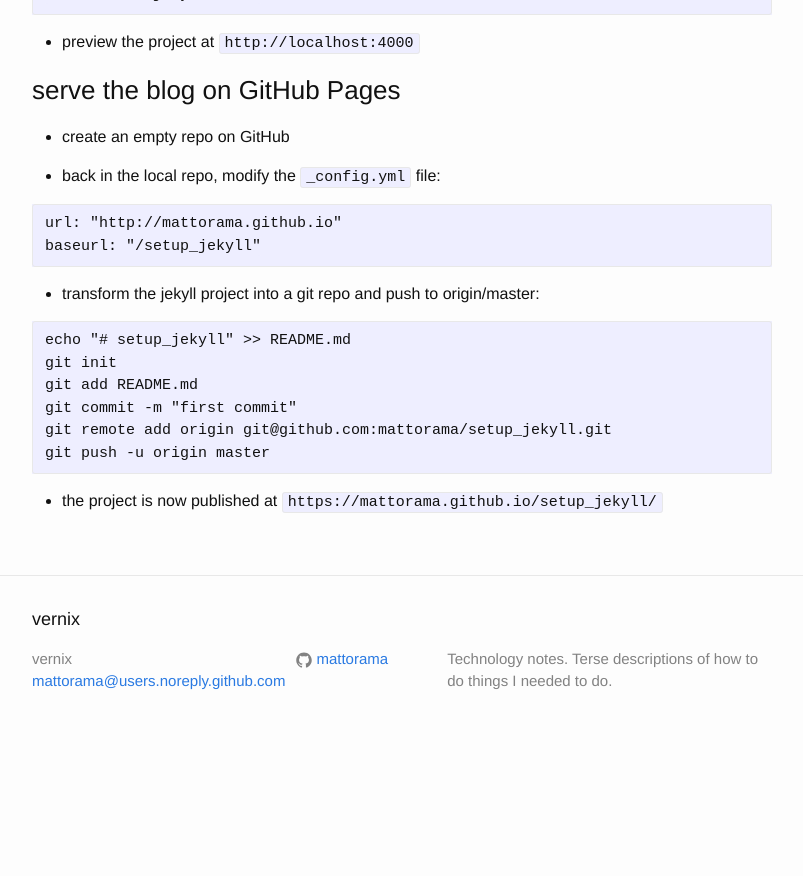
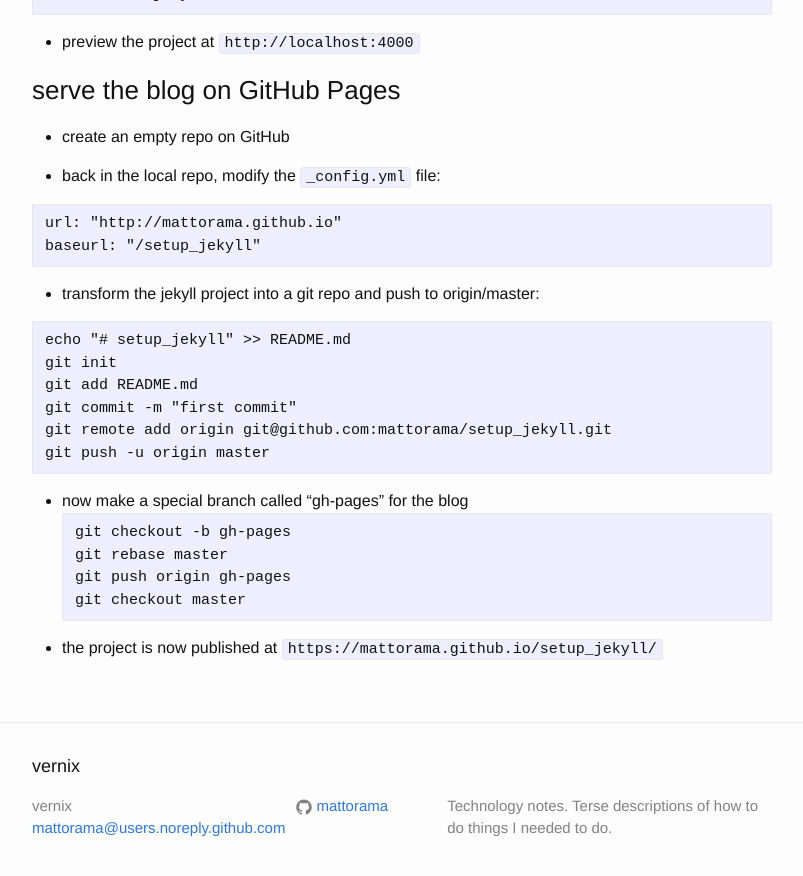
Before and after one commit to mattorama/vernix, a Jekyll site: the page built from _posts/2016-06-21-jekyll.md, in a window 1280 px wide and 900 px high, scrolled down 959 px. Shown: the top 876 px of the window, without its empty margins (238-1041 px from the left). Built offline with Jekyll 4.4.1, drawn with Linux system fonts in a browser that asks for light colours; before the commit the page ends 1712 px from its top, so only the background shows below that.

Commit message:
fix post

````diff
--- a/_posts/2016-06-21-jekyll.md
+++ b/_posts/2016-06-21-jekyll.md
@@ -71,4 +71,12 @@ git remote add origin git@github.com:mattorama/setup_jekyll.git
 git push -u origin master
 ```
 
+* now make a special branch called "gh-pages" for the blog
+```
+git checkout -b gh-pages
+git rebase master
+git push origin gh-pages
+git checkout master
+```
+
 * the project is now published at ```https://mattorama.github.io/setup_jekyll/```
````
